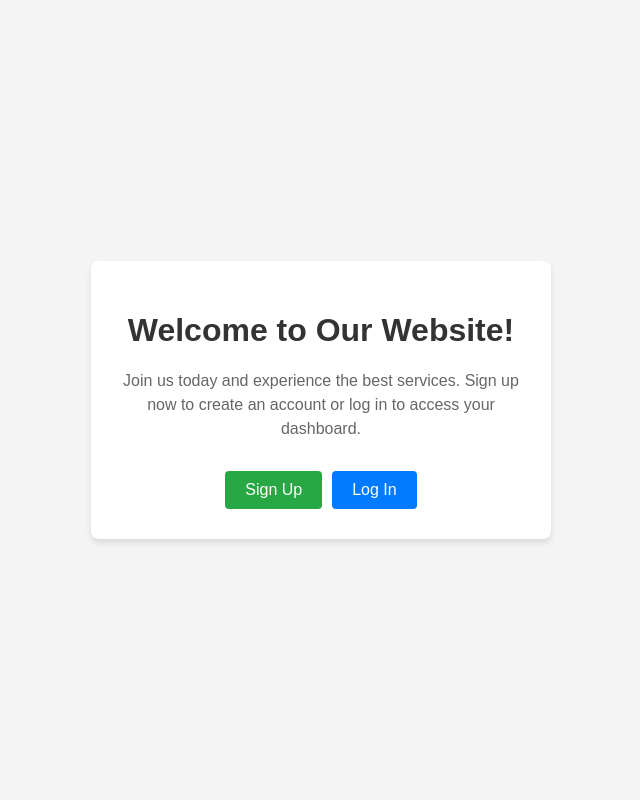
After one commit to vikasg57/flask-auth, a Flask app: page / in a window 1280 px wide. The commit adds this page. Shown: the whole page, without its empty margins (319-959 px from the left). Run offline with Flask 3, Linux system fonts and the light colour scheme.

Commit message:
home template added

```diff
--- a/app.py
+++ b/app.py
@@ -6,6 +6,12 @@ from supabase_handler import SupabaseHandler
 app = Flask(__name__)
 
 app.secret_key = "flask_secret"  # Replace with a secure key
+
+
+@app.route("/")
+def homepage():
+    return render_template("homepage.html")
+
 
 
 @app.route("/dashboard")
--- /dev/null
+++ b/templates/homepage.html
@@ -0,0 +1,73 @@
+<!DOCTYPE html>
+<html lang="en">
+<head>
+    <meta charset="UTF-8">
+    <meta name="viewport" content="width=device-width, initial-scale=1.0">
+    <title>Home</title>
+    <style>
+        body {
+            font-family: Arial, sans-serif;
+            background-color: #f4f4f4;
+            display: flex;
+            justify-content: center;
+            align-items: center;
+            height: 100vh;
+            margin: 0;
+        }
+        .home-container {
+            background-color: white;
+            padding: 30px;
+            border-radius: 8px;
+            box-shadow: 0 4px 6px rgba(0, 0, 0, 0.1);
+            text-align: center;
+            width: 400px;
+        }
+        .home-container h1 {
+            color: #333;
+            margin-bottom: 20px;
+        }
+        .home-container p {
+            color: #666;
+            margin-bottom: 30px;
+            line-height: 1.5;
+        }
+        .btn-group {
+            display: flex;
+            justify-content: center;
+            gap: 10px;
+        }
+        .btn {
+            padding: 10px 20px;
+            background-color: #28a745;
+            color: white;
+            border: none;
+            border-radius: 4px;
+            cursor: pointer;
+            text-decoration: none;
+            transition: background-color 0.3s ease;
+        }
+        .btn:hover {
+            background-color: #218838;
+        }
+        .btn-secondary {
+            background-color: #007bff;
+        }
+        .btn-secondary:hover {
+            background-color: #0056b3;
+        }
+    </style>
+</head>
+<body>
+    <div class="home-container">
+        <h1>Welcome to Our Website!</h1>
+        <p>
+            Join us today and experience the best services.
+            Sign up now to create an account or log in to access your dashboard.
+        </p>
+        <div class="btn-group">
+            <a href="{{ url_for('signup') }}" class="btn">Sign Up</a>
+            <a href="{{ url_for('login') }}" class="btn btn-secondary">Log In</a>
+        </div>
+    </div>
+</body>
+</html>
```
Also changed, not shown: templates/login.html (+77 -7 lines), templates/signup.html (+77 -7 lines).
